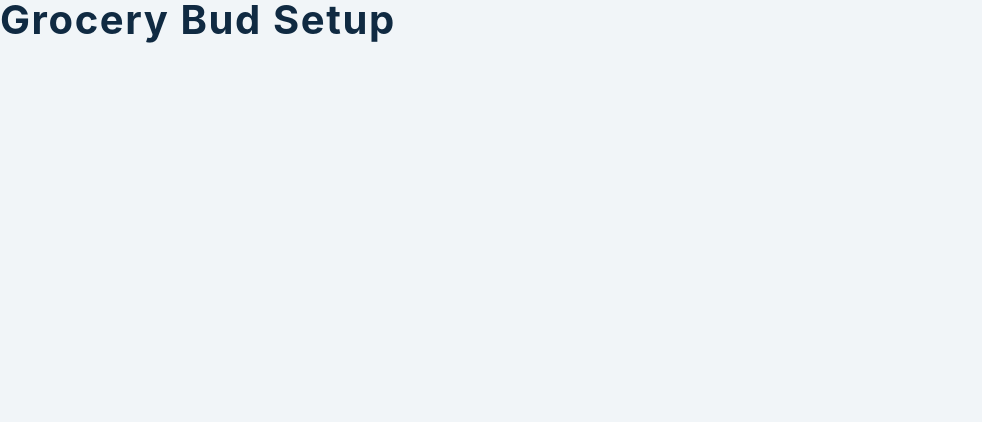
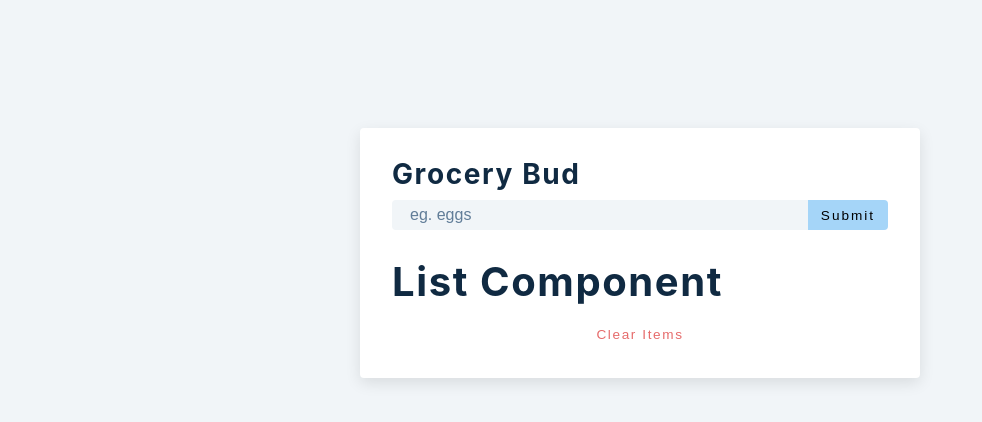
Before and after one commit to emines0/grocery-bud, a React (Create React App) app: page / in a window 1280 px wide. Shown: the top 422 px of the page, without its empty margins (0-982 px from the left). Built offline with nearby package versions, Linux system fonts and the light colour scheme; the HTML template or start-up script is replaced by a standard one.

Commit message:
structure

```diff
--- a/src/App.js
+++ b/src/App.js
@@ -3,7 +3,47 @@ import List from './List'
 import Alert from './Alert'
 
 function App() {
-  return <h2>grocery bud setup</h2>
+  const [name, setName] = useState('')
+  const [list, setList] = useState([])
+  const [isEditing, setIsEditing] = useState(false)
+  const [editID, setEditID] = useState(null)
+  const [alert, setAlert] = useState({ show: false, msg: '', type: '' })
+
+  const handleSubmit = (e) => {
+    e.preventDefault()
+    console.log('hello')
+  }
+  return (
+    <section className='section-center'>
+      <form className='grocery-form' onSubmit={handleSubmit}></form>
+      {alert.show && <Alert />}
+      {/*
+       * If alert.show is true display Alert component
+       */}
+      <h3>grocery bud</h3>
+      <div className='form-control'>
+        <input
+          type='text'
+          className='grocery'
+          placeholder='eg. eggs'
+          value={name}
+          onChange={(e) => {
+            setName(e.target.value)
+          }}
+          /*
+           * On change set name to e.target.value (what user type in the input field)
+           */
+        />
+        <button type='submit' className='submit-btn'>
+          {isEditing ? 'edit' : 'submit'}
+        </button>
+      </div>
+      <div className='grocery-container'>
+        <List />
+        <button className='clear-btn'>clear items</button>
+      </div>
+    </section>
+  )
 }
 
 export default App
```
Also changed, not shown: 2 other files (tests, documents, lock files or other folders).
